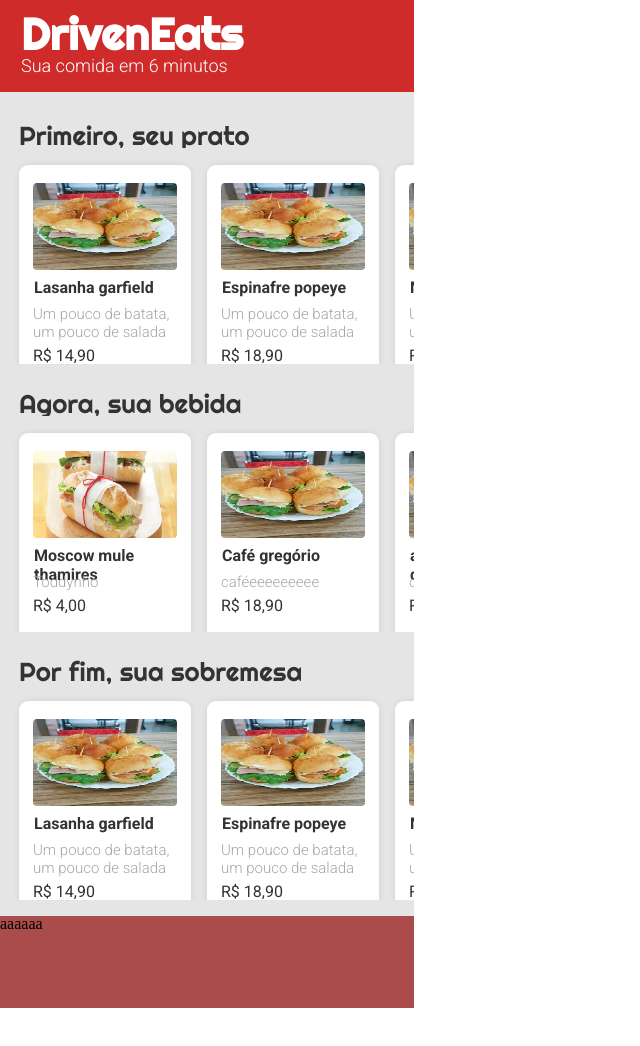
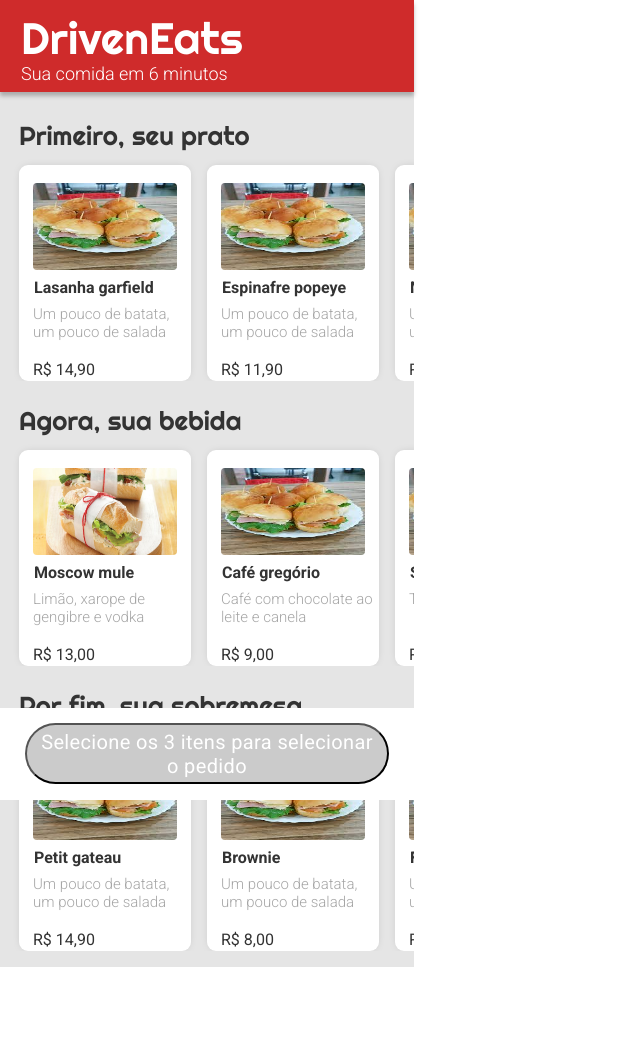
Before and after one commit to dayanelaura/projeto3-driveneats, a plain HTML site: page index.html in a window 1280 px wide. Shown: the whole page, without its empty margins (0-640 px from the left). Before the commit the page ends 916 px from the top, so only its background shows below. Drawn offline with Linux system fonts and the light colour scheme.

Commit message:
css html only

```diff
--- a/estilos.css
+++ b/estilos.css
@@ -1,16 +1,20 @@
+body {
+    margin: 92px auto;
+}
+
 .topo {
     width: 414px;
     height: 92px;
     background-color: #CF2B2B;
     display: flex;
     position: fixed;
+    top: 0;
     flex-direction: column;
     justify-content: center;
     z-index: 1;
+    box-shadow: 0px 4px 4px rgba(0, 0, 0, 0.25);
 }
-.topo h1 {
-    width: 248px;
-    height: 44px;
+.topo h5 {
     padding-top: 25px;
     padding-left: 21px;
     font-family: 'Righteous', cursive;
@@ -18,8 +22,6 @@
     color: #FFFFFF;
 }
 .topo h2 {
-    width: 226px;
-    height: 17px;
     padding-left: 21px;
     padding-bottom: 18px;
     padding-top: 5px;
@@ -34,28 +36,28 @@
     padding-bottom: 16px;
     box-sizing: border-box;
 }
-.categoria1 {
+.cardapio h4 {
     font-family: 'Righteous', cursive;
     font-size: 26px;
     color: #333333;
     height: 25px;
     padding-left: 19px;
-    padding-top: 123px;
+    padding-top: 27px;
+}
+.cardapio h4:nth-child(1){
+    padding-left: 19px;
+    padding-top: 31px;
+    display: flex;
 }
 .pratos {
-    background-color: #E5E5E5;
-    width: auto;
-    height: 216px;
     padding-left: 19px;
     padding-top: 17px;
     display: flex;
     overflow-x: scroll;
-    position: relative;
     padding-right: 16px;
     box-sizing: border-box;
 }
-.box1 {
-    position: absolute;
+.box {
     width: 172px;
     height: 216px;
     display: flex;
@@ -66,31 +68,7 @@
     margin-right: 16px;
     box-sizing: border-box;
 }
-.box2 {
-    position: absolute;
-    width: 172px;
-    height: 216px;
-    display: flex;
-    flex-direction: column;
-    background: #FFFFFF;
-    box-shadow: 0px 0px 10px -4px rgba(0, 0, 0, 0.25);
-    border-radius: 9px;
-    margin-left: 188px;
-    margin-right: 16px;
-    box-sizing: border-box;
-}
-.box3 {
-    position: absolute;
-    width: 172px;
-    height: 216px;
-    display: flex;
-    flex-direction: column;
-    background: #FFFFFF;
-    box-shadow: 0px 0px 10px -4px rgba(0, 0, 0, 0.25);
-    border-radius: 9px;
-    margin-left: 376px;
-    margin-right: 16px;
-}
+
 img {
     width: 144px;
     height: 87px;
@@ -99,7 +77,9 @@ img {
     margin-right: 14px;
     border-radius: 4px;
 }
+
 h1 {
+    display: block;
     height: 23px;
     padding-left: 15px;
     padding-top: 8px;
@@ -109,8 +89,8 @@ h1 {
     color: #333333;
 }
 h2 {
-    width: auto;
-    height: auto;
+    display: block;
+    height: 50px;
     padding-left: 14px;
     padding-top: 4px;
     font-family: 'Roboto', sans-serif;
@@ -129,64 +109,47 @@ h3 {
     line-height: 19px;
     color: #333333;
 }
-.categoria23 {
-    font-family: 'Righteous', cursive;
-    font-size: 26px;
-    color: #333333;
-    height: 25px;
-    padding-left: 19px;
-    padding-top: 27px;
-}
+
 .bebidas {
-    background-color: #E5E5E5;
-    width: auto;
-    height: 216px;
     padding-left: 19px;
     padding-top: 17px;
     display: flex;
     overflow-x: scroll;
-    position: relative;
     padding-right: 16px;
     box-sizing: border-box;
 }
 .sobremesas {
-    background-color: #E5E5E5;
-    width: auto;
-    height: 216px;
     padding-left: 19px;
     padding-top: 17px;
     display: flex;
     overflow-x: scroll;
-    position: relative;
     padding-right: 16px;
     box-sizing: border-box;
 }
 .ground {
     width: 414px;
     height: 92px;
-    padding-bottom: 0px;
-    padding-left: 0px;
-    background: #aa4c4c;
+    background: #FFFFFF;
     display: flex;
     position: fixed;
-    z-index: 1;
+    bottom: 0;
 }
-/* button{
+button{
+    background-color: #CBCBCB;
     width: 364px;
     height: 61px;
     border-radius: 50px;
     font-family: 'Roboto';
     font-size: 20px;
-    line-height: 23px;
     text-align: center;
     letter-spacing: 0.018em;
     color: #FFFFFF;
-    align-items: center;
-    justify-content: center;
-} */
+    margin-left: 25px;
+    margin-top:15px;
+}
 /*
 button.disabled {
-    background-color: green;
+    background-color: #CBCBCB;
 }
 button.enabled {
     background-color: gray;
--- a/index.html
+++ b/index.html
@@ -14,27 +14,27 @@
 
 <body>
     <div class="topo">
-        <h1>DrivenEats</h1>
+        <h5>DrivenEats</h5>
         <h2>Sua comida em 6 minutos</h2>
     </div>
     <div class="cardapio">
-        <div class="categoria1">Primeiro, seu prato</div>
+        <h4>Primeiro, seu prato</h4>
         <div class="pratos">
-            <div class="box1">
+            <div class="box">
                 <img src="./ArquivosUteis/sanduiche2.jpg" />
                 <h1>Lasanha garfield</h1>
                 <h2>Um pouco de batata, um pouco de salada</h2>
                 <h3>R$ 14,90</h3>
                 <!-- <ion-icon name="checkmark-circle"></ion-icon> -->
             </div>
-            <div class="box2">
+            <div class="box">
                 <img src="./ArquivosUteis/sanduiche2.jpg" />
                 <h1>Espinafre popeye</h1>
                 <h2>Um pouco de batata, um pouco de salada</h2>
-                <h3>R$ 18,90</h3>
+                <h3>R$ 11,90</h3>
                 <!-- <ion-icon name="checkmark-circle"></ion-icon> -->
             </div>
-            <div class="box3">
+            <div class="box">
                 <img src="./ArquivosUteis/sanduiche2.jpg" />
                 <h1>Macarrão</h1>
                 <h2>Um pouco de batata, um pouco de salada</h2>
@@ -42,58 +42,58 @@
                 <!-- <ion-icon name="checkmark-circle"></ion-icon> -->
             </div>
         </div>
-        <div class="categoria23">Agora, sua bebida</div>
+        <h4>Agora, sua bebida</h4>
         <div class="bebidas">
-            <div class="box1">
+            <div class="box">
                 <img src="./ArquivosUteis/sanduíche.jpg" />
-                <h1>Moscow mule thamires</h1>
-                <h2>Toddynho</h2>
-                <h3>R$ 4,00</h3>
+                <h1>Moscow mule </h1>
+                <h2>Limão, xarope de gengibre e vodka</h2>
+                <h3>R$ 13,00</h3>
                 <!-- <ion-icon name="checkmark-circle"></ion-icon> -->
             </div>
-            <div class="box2">
+            <div class="box">
                 <img src="./ArquivosUteis/sanduiche2.jpg" />
                 <h1>Café gregório</h1>
-                <h2>caféeeeeeeeee</h2>
-                <h3>R$ 18,90</h3>
+                <h2>Café com chocolate ao leite e canela</h2>
+                <h3>R$ 9,00</h3>
                 <!-- <ion-icon name="checkmark-circle"></ion-icon> -->
             </div>
-            <div class="box3">
+            <div class="box">
                 <img src="./ArquivosUteis/sanduiche2.jpg" />
-                <h1>another day, another drink</h1>
-                <h2>cerveja artesanal</h2>
-                <h3>R$ 17,50</h3>
+                <h1>Suco</h1>
+                <h2>Todos os sabores</h2>
+                <h3>R$ 6,50</h3>
                 <!-- <ion-icon name="checkmark-circle"></ion-icon> -->
             </div>
         </div>
-        <div class="categoria23">Por fim, sua sobremesa</div>
+        <h4>Por fim, sua sobremesa</h4>
         <div class="sobremesas">
-            <div class="box1">
+            <div class="box">
                 <img src="./ArquivosUteis/sanduiche2.jpg" />
-                <h1>Lasanha garfield</h1>
+                <h1>Petit gateau</h1>
                 <h2>Um pouco de batata, um pouco de salada</h2>
                 <h3>R$ 14,90</h3>
                 <!-- <ion-icon name="checkmark-circle"></ion-icon> -->
             </div>
-            <div class="box2">
+            <div class="box">
                 <img src="./ArquivosUteis/sanduiche2.jpg" />
-                <h1>Espinafre popeye</h1>
+                <h1>Brownie</h1>
                 <h2>Um pouco de batata, um pouco de salada</h2>
-                <h3>R$ 18,90</h3>
+                <h3>R$ 8,00</h3>
                 <!-- <ion-icon name="checkmark-circle"></ion-icon> -->
             </div>
-            <div class="box3">
+            <div class="box">
                 <img src="./ArquivosUteis/sanduiche2.jpg" />
-                <h1>Macarrão ----</h1>
+                <h1>Frozen iogurte</h1>
                 <h2>Um pouco de batata, um pouco de salada</h2>
-                <h3>R$ 17,50</h3>
+                <h3>R$ 12,00</h3>
                 <!-- <ion-icon name="checkmark-circle"></ion-icon> -->
             </div>
         </div>
     </div>
-    <div class="ground">aaaaaa
-        <!-- <button name="button">Selecione os 3 itens para selecionar o pedido</button>
-        <button name="button">Fechar pedido</button> -->
+    <div class="ground">
+        <button name="button">Selecione os 3 itens para selecionar o pedido</button>
+        <!-- <button name="button">Fechar pedido</button> -->
     </div>
 
     <script src="script.js"></script>
```
